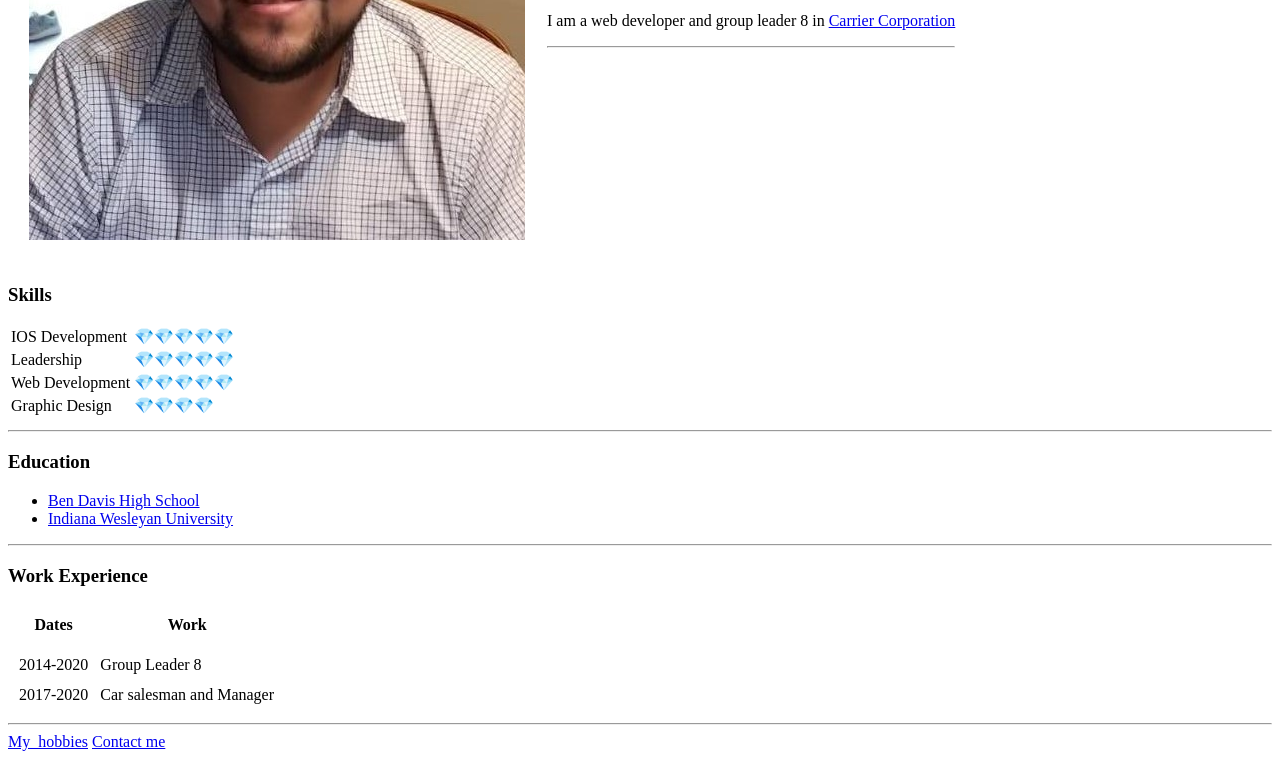
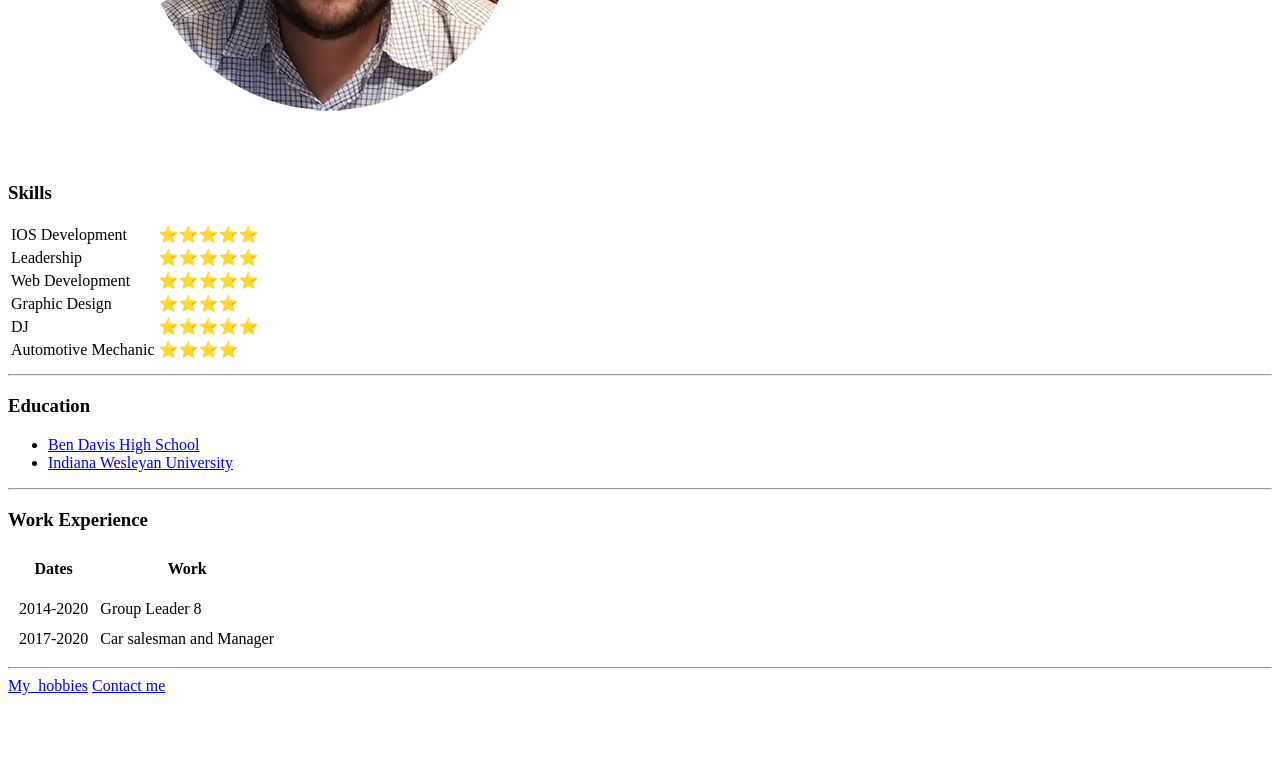
Before and after one commit to mybusiness85/cv, a plain HTML site: page index.html in a window 1280 px wide. Shown: the part 319-1078 px from the top of the page. After the commit the page ends 1022 px from the top, so only its background shows below. Drawn offline with Linux system fonts and the light colour scheme.

Commit message:
Add files via upload

```diff
--- a/index.html
+++ b/index.html
@@ -8,7 +8,7 @@
 
 <body>
   <table cellspacing="20">
-<td><img src="luis profile cut.jpg" alt="Luis Ibanez"></td>
+<td><img src="profile pic luis.png" alt="Luis Ibanez"></td>
 <td>  <h1>Luis Ibanez</h1>
 <p><em>Group Leader 8</em></p>
 <p> I am a web developer and group leader 8 in <a href="https://www.carrier.com/carrier/en/worldwide/">Carrier Corporation</a></p>
@@ -20,19 +20,27 @@
 <table>
   <tr>
     <td>IOS Development</td>
-    <td>💎💎💎💎💎</td>
+    <td>⭐⭐⭐⭐⭐</td>
   </tr>
   <tr>
     <td>Leadership</td>
-    <td>💎💎💎💎💎</td>
+    <td>⭐⭐⭐⭐⭐</td>
   </tr>
   <tr>
     <td>Web Development</td>
-    <td>💎💎💎💎💎</td>
+    <td>⭐⭐⭐⭐⭐</td>
   </tr>
   <tr>
     <td>Graphic Design</td>
-    <td>💎💎💎💎</td>
+    <td>⭐⭐⭐⭐</td>
+  </tr>
+  <tr>
+    <td>DJ</td>
+    <td>⭐⭐⭐⭐⭐</td>
+  </tr>
+  <tr>
+    <td>Automotive Mechanic </td>
+    <td>⭐⭐⭐⭐</td>
   </tr>
 
   <th></th>
```
Also changed, not shown: profile pic luis.png (added).
